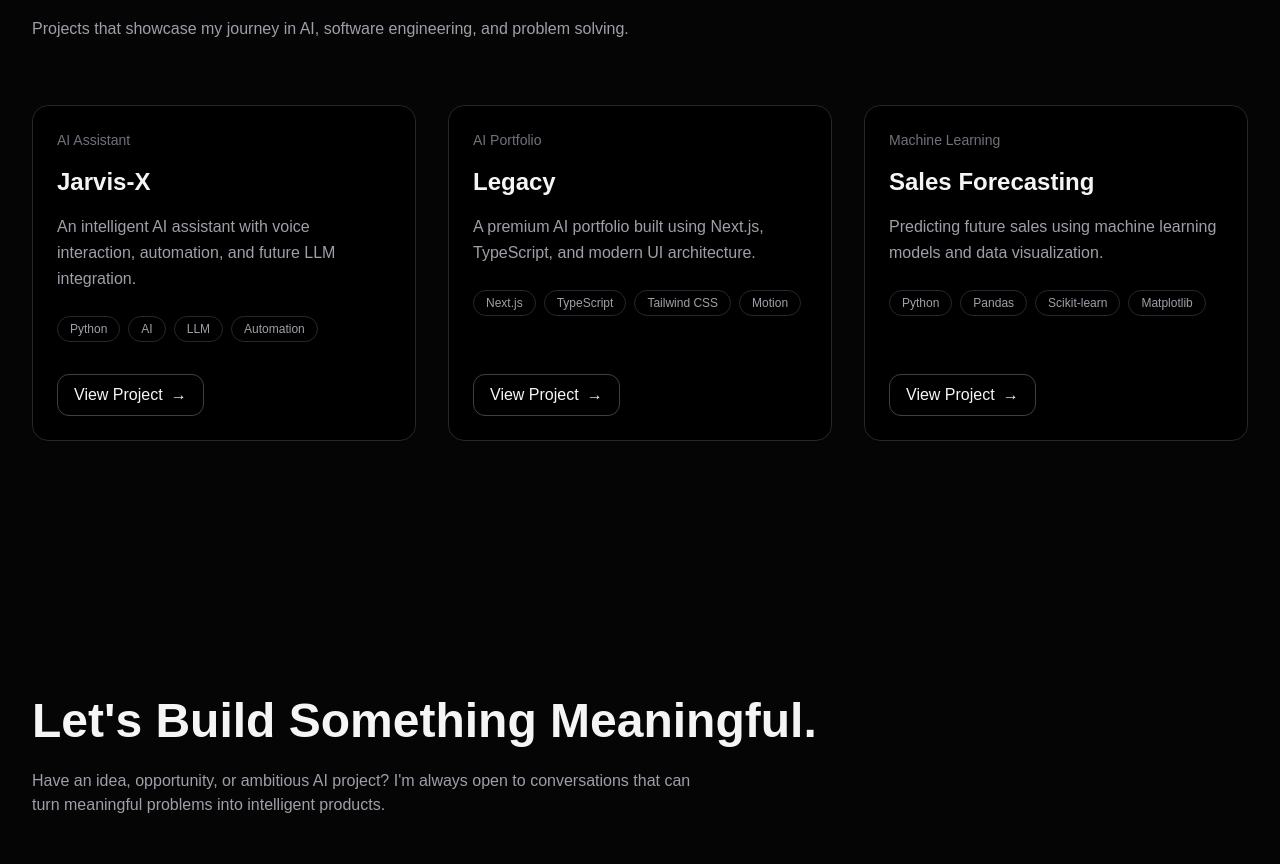
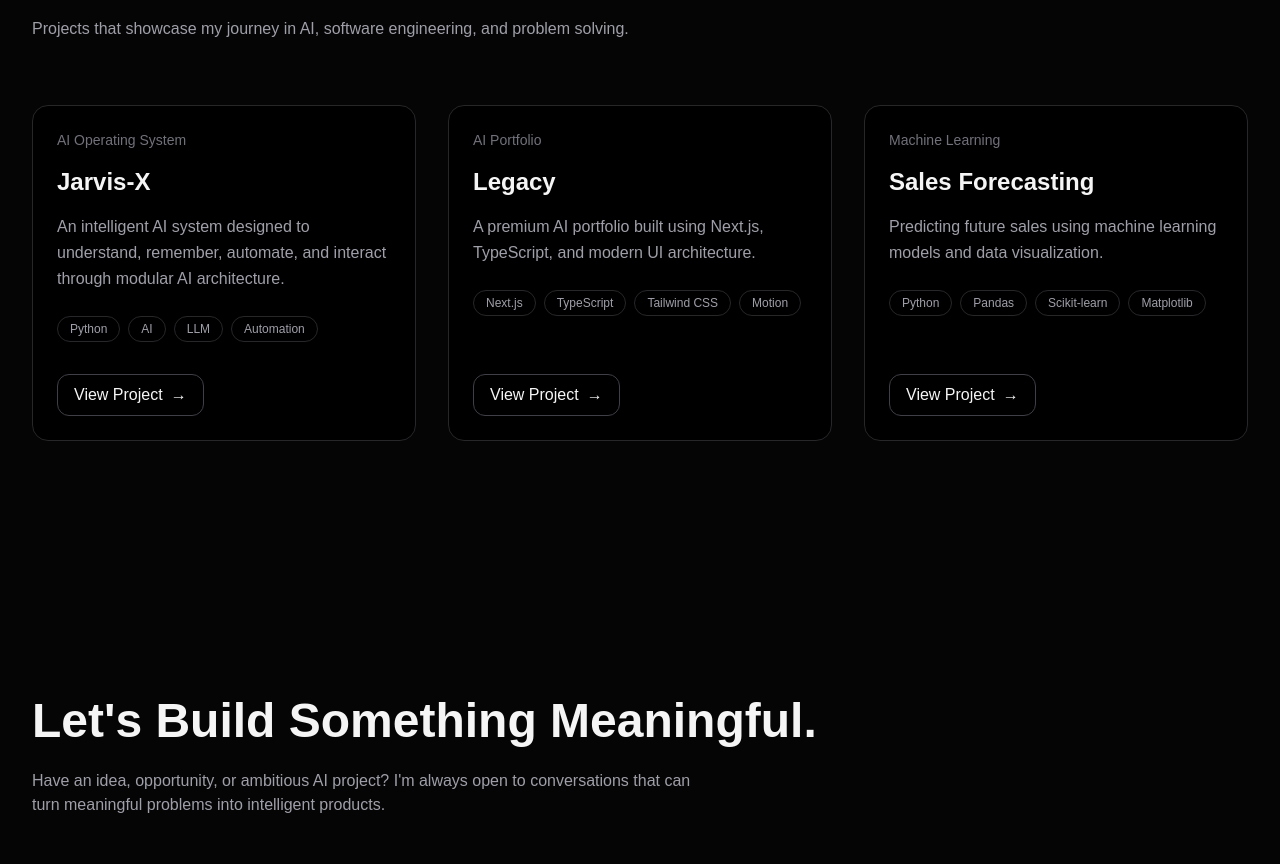
Before and after one commit to annukumarr/akp-portfolio, a Next.js app: page / in a window 1280 px wide. Shown: the part 2080-2944 px from the top of the page. Built offline with nearby package versions, Linux system fonts and the light colour scheme.

Commit message:
feat: connect Jarvis-X project to engineering case study

```diff
--- a/app/data/projects.ts
+++ b/app/data/projects.ts
@@ -7,11 +7,11 @@
   items: [
     {
       title: "Jarvis-X",
-      category: "AI Assistant",
+      category: "AI Operating System",
       description:
-        "An intelligent AI assistant with voice interaction, automation, and future LLM integration.",
+        "An intelligent AI system designed to understand, remember, automate, and interact through modular AI architecture.",
       tech: ["Python", "AI", "LLM", "Automation"],
-      href: "https://github.com/annukumarr/Jarvis-X",
+      href: "/projects/jarvis-x",
     },
 
     {
```
